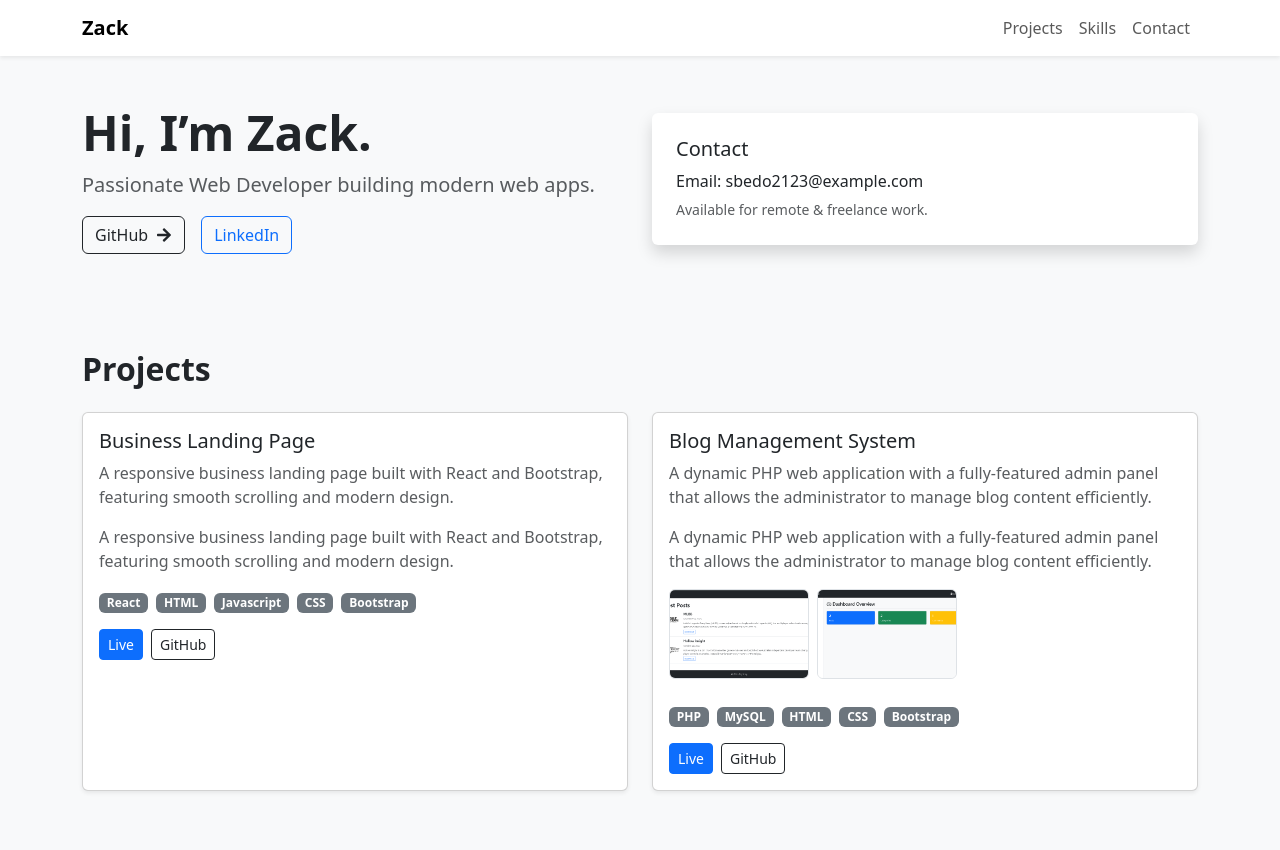
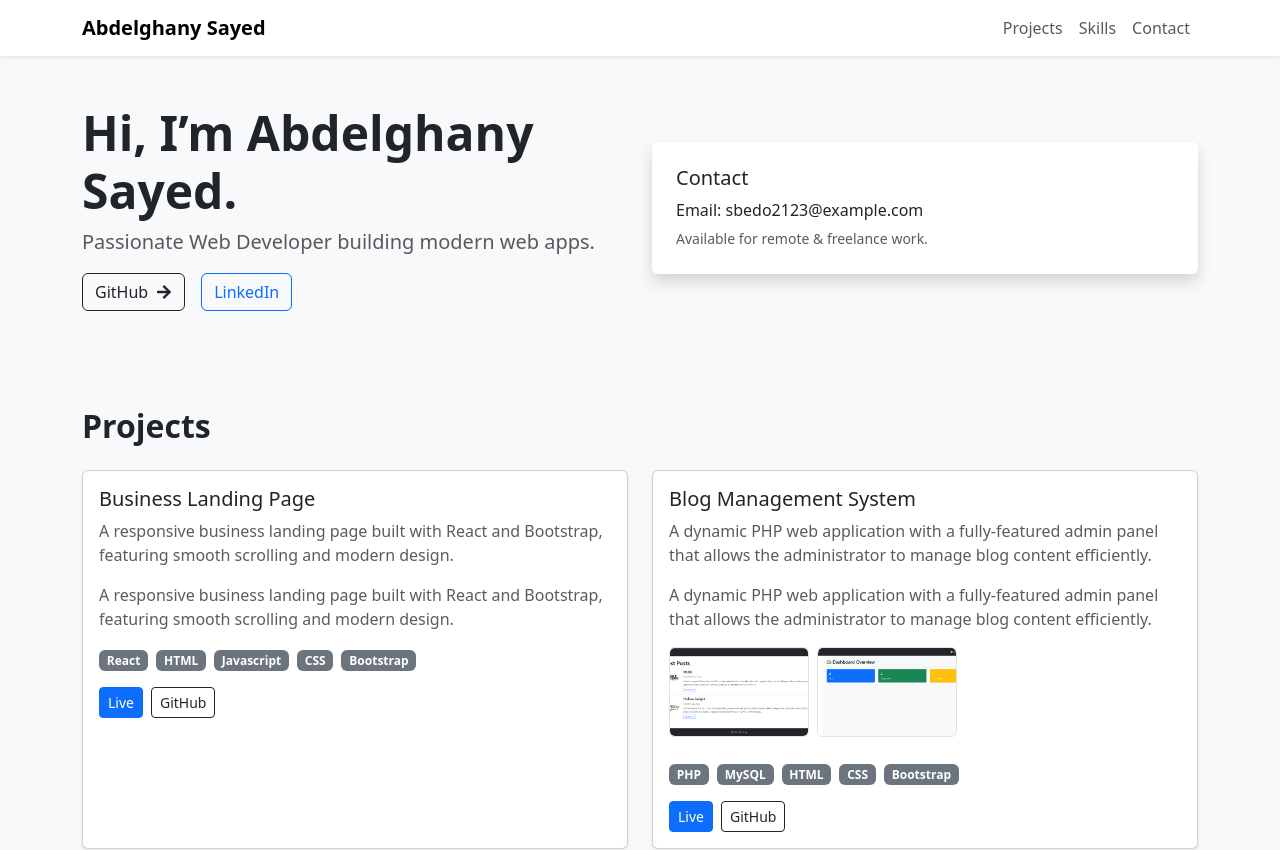
Before and after one commit to sbedo2123/Protfolio1, a React (Vite) app: page / in a window 1280 px wide. Shown: the top 850 px of the page. Built offline with nearby package versions, Linux system fonts and the light colour scheme.

Commit message:
Apply name change in App.jsx

```diff
--- a/src/App.jsx
+++ b/src/App.jsx
@@ -3,7 +3,7 @@ import { FaArrowRight } from "react-icons/fa";
 
 // ---------- CONFIG ----------
 
-const NAME = "Zack";
+const NAME = "Abdelghany Sayed";
 const BIO = "Passionate Web Developer building modern web apps.";
 
 const SKILLS = [
```
